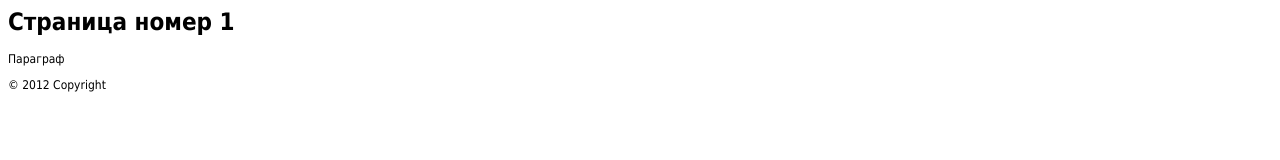
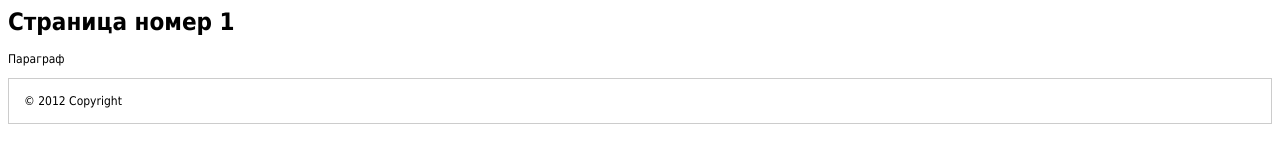
Before and after one commit to ryabov-viktor/alt-f4, a plain HTML site: page index.html in a window 1280 px wide. Drawn offline with Linux system fonts and the light colour scheme.

Commit message:
add id to copyright paragraph and applies some style to it

```diff
--- a/index.html
+++ b/index.html
@@ -4,11 +4,12 @@
     <meta http-equiv="content-type" content="text/html; charset=utf-8" />
     <style type="text/css">
         body { font-size:12px;font-family:Tahoma; }
+        #copyright { margin:10px 0;padding:15px;border:1px solid #ccc; }
     </style>
 </head>
 <body>
 	<h1>Страница номер 1</h1>
     <p>Параграф</p>
-	<p>&copy; 2012 Copyright</p>
+	<p id="copyright">&copy; 2012 Copyright</p>
 </body>
 </html>
```
